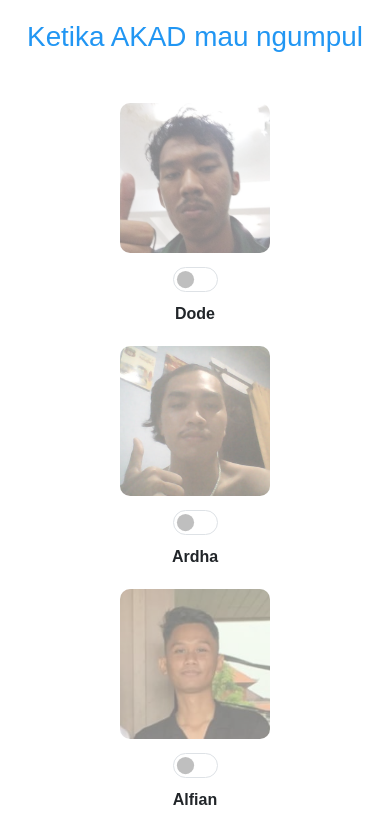
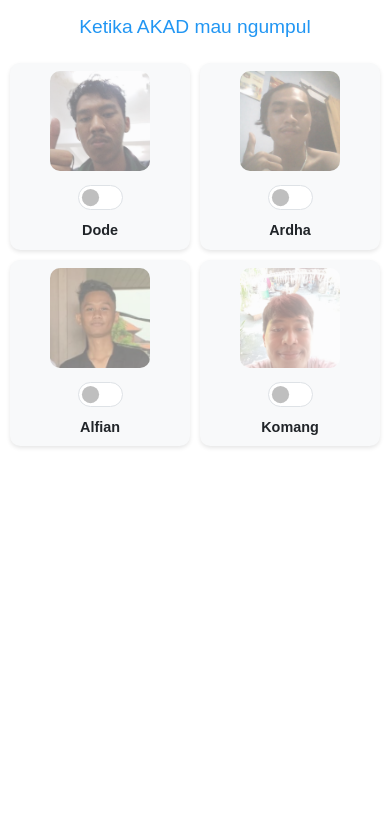
Before and after one commit to ChromaXz/untukmu, a plain HTML site: page index.html in a window 390 px wide. Shown: the top 829 px of the page. Drawn offline with nearby package versions, Linux system fonts and the light colour scheme.

Commit message:
Update index.html

```diff
--- a/index.html
+++ b/index.html
@@ -1,6 +1,7 @@
 <!DOCTYPE html>
 <html>
 <head>
+    <meta name="viewport" content="width=device-width, initial-scale=1.0">
     <link href="https://cdnjs.cloudflare.com/ajax/libs/bootstrap/5.3.2/css/bootstrap.min.css" rel="stylesheet">
     <style>
         .title {
@@ -8,26 +9,33 @@
             margin: 20px 0;
             font-family: Arial, sans-serif;
             color: #2196F3;
+            font-size: 1.5rem;
+            padding: 0 15px;
         }
+
         .container {
-            display: flex;
-            justify-content: space-around;
-            padding: 20px;
+            display: grid;
+            grid-template-columns: repeat(auto-fit, minmax(150px, 1fr));
+            gap: 15px;
+            padding: 15px;
             max-width: 800px;
             margin: 0 auto;
-            flex-wrap: wrap;
         }
 
         .switch-card {
-            width: 180px;
-            margin: 10px;
+            width: 100%;
+            margin: 0 auto;
             text-align: center;
+            padding: 10px;
+            background: #f8f9fa;
+            border-radius: 10px;
+            box-shadow: 0 2px 4px rgba(0,0,0,0.1);
         }
 
         .image-container {
             position: relative;
-            width: 150px;
-            height: 150px;
+            width: 120px;
+            height: 120px;
             margin: 0 auto 10px;
             border-radius: 10px;
             overflow: hidden;
@@ -48,12 +56,14 @@
         .form-check-input {
             height: 25px !important;
             width: 45px !important;
+            cursor: pointer;
         }
 
         .switch-label {
             margin-top: 10px;
             font-family: Arial, sans-serif;
             font-weight: bold;
+            font-size: 0.9rem;
         }
 
         .form-switch {
@@ -67,11 +77,26 @@
             margin-left: 0;
         }
 
-        /* Status display untuk debugging */
-        .status-display {
-            margin-top: 20px;
-            text-align: center;
-            font-family: monospace;
+        @media (max-width: 576px) {
+            .container {
+                grid-template-columns: repeat(2, 1fr);
+                gap: 10px;
+                padding: 10px;
+            }
+
+            .switch-card {
+                padding: 8px;
+            }
+
+            .image-container {
+                width: 100px;
+                height: 100px;
+            }
+
+            .title {
+                font-size: 1.2rem;
+                margin: 15px 0;
+            }
         }
     </style>
 </head>
@@ -80,7 +105,7 @@
     <div class="container">
         <div class="switch-card">
             <div class="image-container" id="image0">
-                <img src="dode.jpg" alt="Image A">
+                <img src="dode.jpg" alt="Dode">
             </div>
             <div class="form-check form-switch">
                 <input class="form-check-input" type="checkbox" role="switch" id="switch0" onchange="handleSwitch(0)">
@@ -89,7 +114,7 @@
         </div>
         <div class="switch-card">
             <div class="image-container" id="image1">
-                <img src="ardha.jpg" alt="Image B">
+                <img src="ardha.jpg" alt="Ardha">
             </div>
             <div class="form-check form-switch">
                 <input class="form-check-input" type="checkbox" role="switch" id="switch1" onchange="handleSwitch(1)">
@@ -98,7 +123,7 @@
         </div>
         <div class="switch-card">
             <div class="image-container" id="image2">
-                <img src="alfian.jpg" alt="Image C">
+                <img src="alfian.jpg" alt="Alfian">
             </div>
             <div class="form-check form-switch">
                 <input class="form-check-input" type="checkbox" role="switch" id="switch2" onchange="handleSwitch(2)">
@@ -107,7 +132,7 @@
         </div>
         <div class="switch-card">
             <div class="image-container" id="image3">
-                <img src="komang.jpg" alt="Image D">
+                <img src="komang.jpg" alt="Komang">
             </div>
             <div class="form-check form-switch">
                 <input class="form-check-input" type="checkbox" role="switch" id="switch3" onchange="handleSwitch(3)">
@@ -116,57 +141,37 @@
         </div>
     </div>
 
-    <!-- Status display untuk melihat status switch -->
-
-
     <script src="https://cdnjs.cloudflare.com/ajax/libs/bootstrap/5.3.2/js/bootstrap.bundle.min.js"></script>
     <script>
         const switches = document.querySelectorAll('.form-check-input');
         const imageContainers = document.querySelectorAll('.image-container');
         let activeSwitches = [false, false, false, false];
-        let activeOrder = []; // Menyimpan urutan switch yang aktif
-
-        function updateStatusDisplay() {
-            document.getElementById('activeStatus').textContent =
-                `Active switches: ${activeOrder.join(', ')}`;
-            document.getElementById('switchStatus').textContent =
-                `Switch status: ${activeSwitches.map((s, i) => `${i}:${s}`).join(' ')}`;
-        }
+        let activeOrder = [];
 
         function handleSwitch(index) {
             const isChecked = switches[index].checked;
 
             if (isChecked) {
-                // Jika switch dinyalakan
                 if (activeOrder.length >= 3) {
-                    // Jika sudah ada 3 switch aktif, matikan yang paling lama aktif
                     const oldestActiveIndex = activeOrder[0];
                     switches[oldestActiveIndex].checked = false;
                     imageContainers[oldestActiveIndex].classList.remove('active');
                     activeSwitches[oldestActiveIndex] = false;
-                    activeOrder.shift(); // Hapus switch terlama
+                    activeOrder.shift();
                 }
 
-                // Aktifkan switch baru
                 activeSwitches[index] = true;
                 imageContainers[index].classList.add('active');
-                activeOrder.push(index); // Tambahkan ke urutan aktif
+                activeOrder.push(index);
             } else {
-                // Jika switch dimatikan
                 activeSwitches[index] = false;
                 imageContainers[index].classList.remove('active');
-                // Hapus dari urutan aktif
                 const orderIndex = activeOrder.indexOf(index);
                 if (orderIndex > -1) {
                     activeOrder.splice(orderIndex, 1);
                 }
             }
-
-            updateStatusDisplay(); // Update display status
         }
-
-        // Initialize status display
-        updateStatusDisplay();
     </script>
 </body>
 </html>
```
